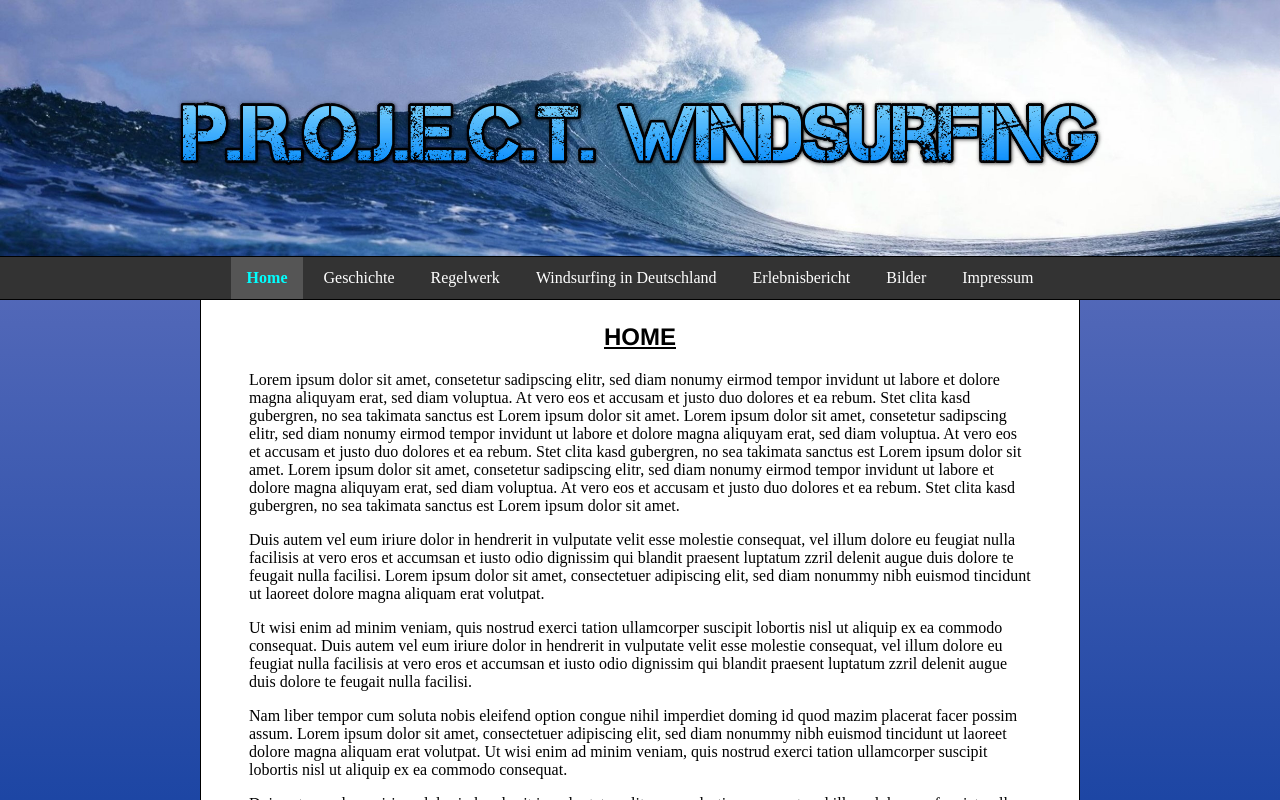
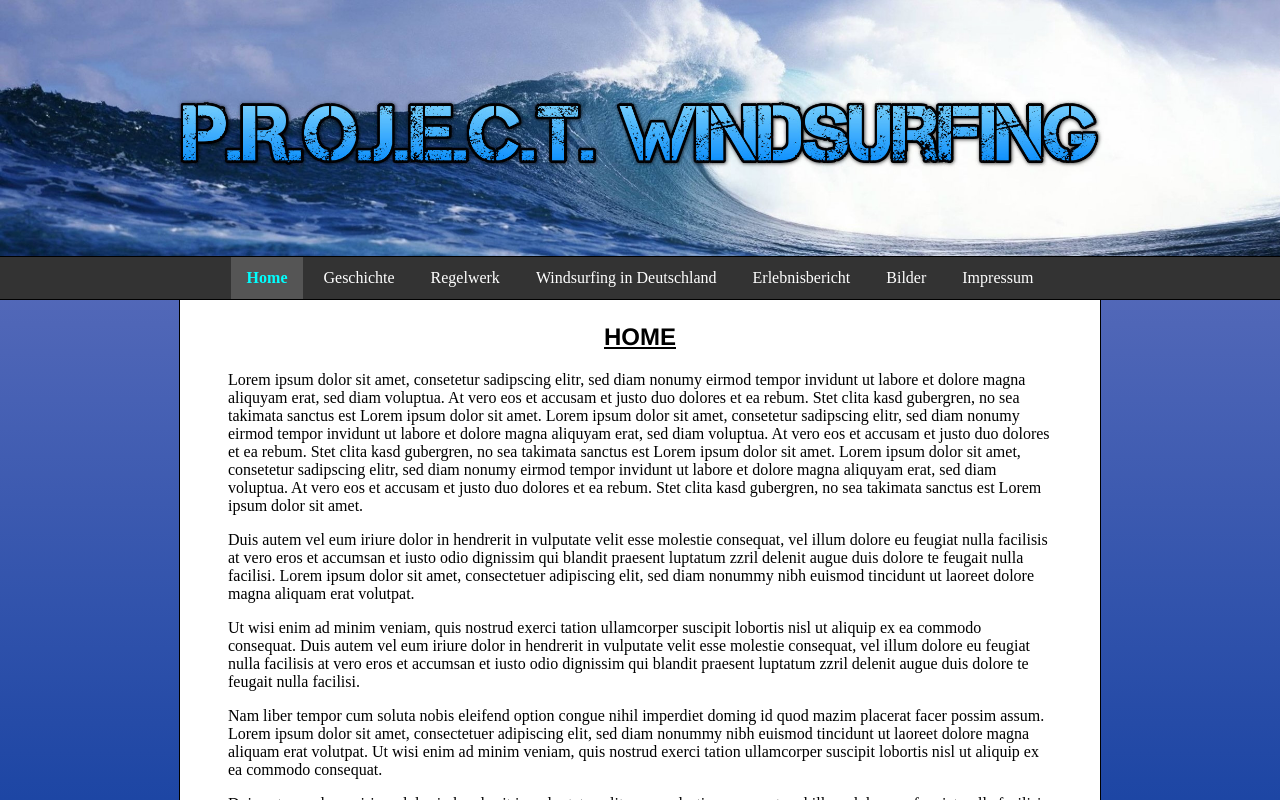
Before and after one commit to Lorkiyn/P.R.O.J.E.C.T.-Website, a plain HTML site: page index.html in a window 1280 px wide. Shown: the top 800 px of the page. Drawn offline with Linux system fonts and the light colour scheme.

Commit message:
Sizing changes

```diff
--- a/style.css
+++ b/style.css
@@ -144,13 +144,13 @@ div.indexContent {
 	background-color: white;
 
 	/* Alignment */
-	margin-left: 200px;
-	margin-right: 200px;
+	margin-left: 14%;
+	margin-right: 14%;
 	padding-right: 40px;
 	padding-left: 40px;
 
+	min-width: 200px;
 	width: auto;
-	min-width: 500px;
 	height: 1200px;
 
 	/* Border */
```
